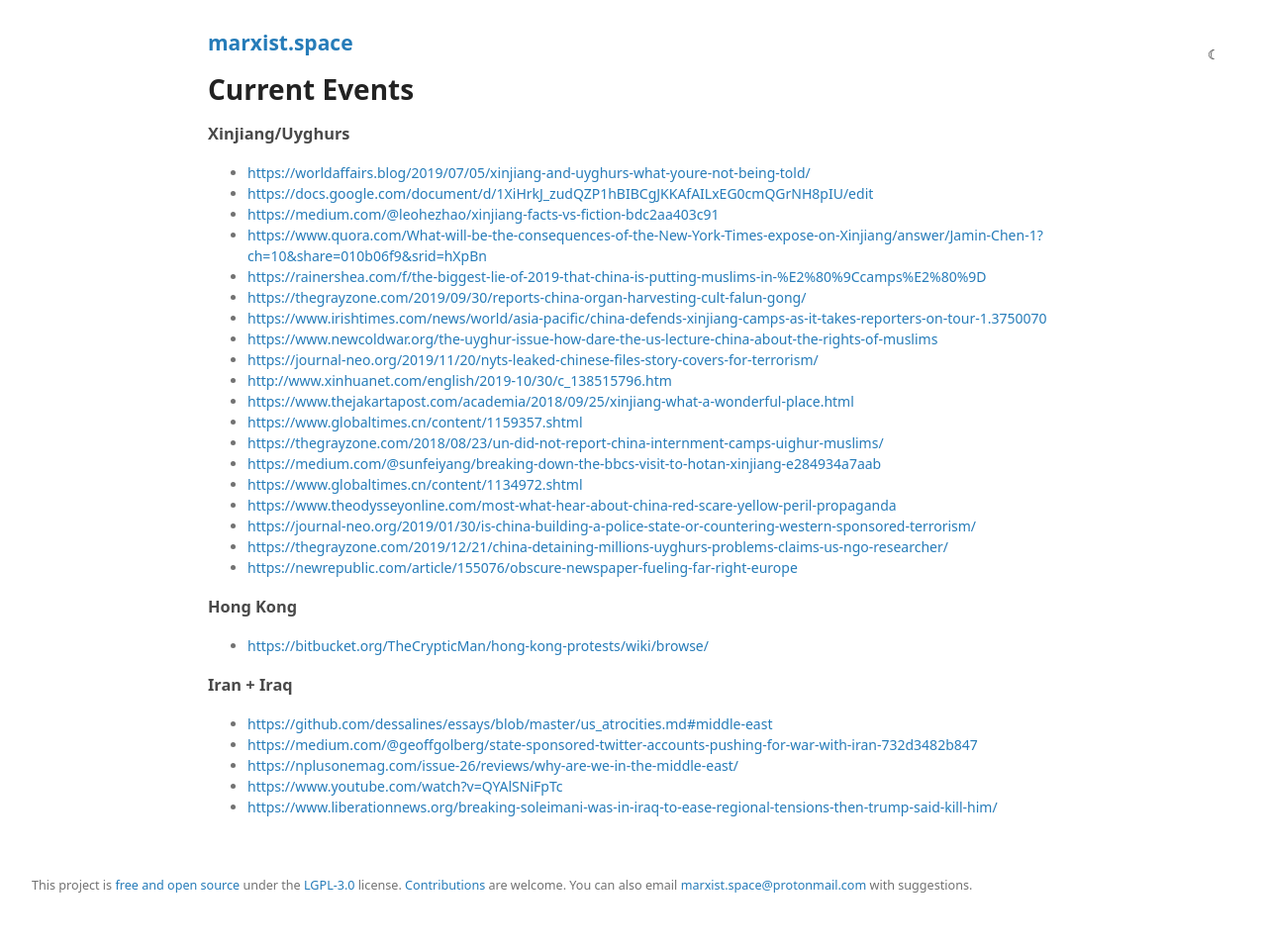
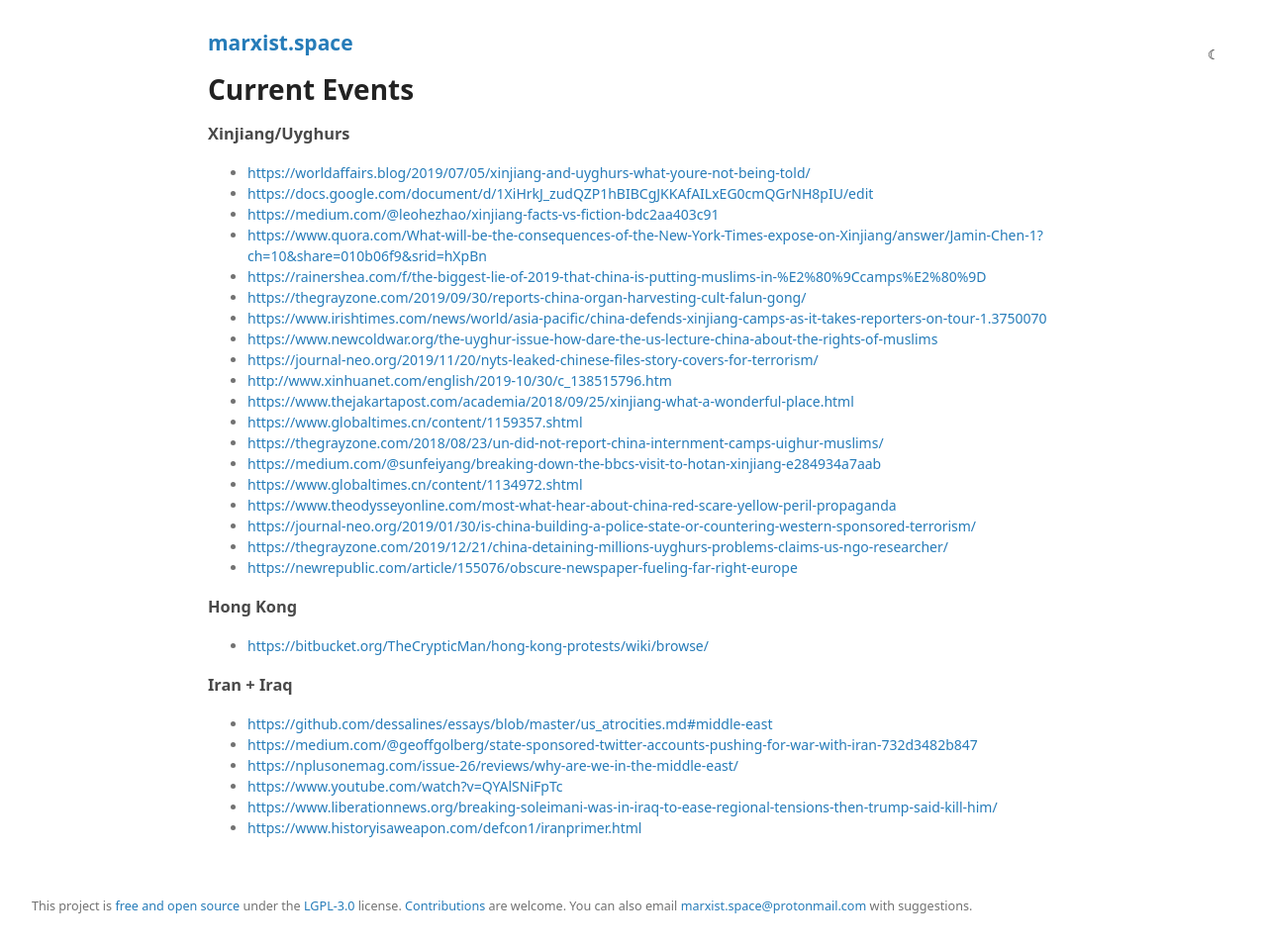
Before and after one commit to prolesoft/marxist.space, a Jekyll site: the page built from current-events.md, in a window 1280 px wide. Shown: the whole page at 99% size. Built offline with Jekyll 4.4.1, drawn with Linux system fonts in a browser that asks for light colours; our own code applies the rules of GitHub Pages for plain Markdown files; before the commit the page ends 937 px from its top, so only the background shows below that.

Commit message:
current-events.md

```diff
--- a/current-events.md
+++ b/current-events.md
@@ -39,3 +39,4 @@
 * <https://nplusonemag.com/issue-26/reviews/why-are-we-in-the-middle-east/>
 * <https://www.youtube.com/watch?v=QYAlSNiFpTc>
 * <https://www.liberationnews.org/breaking-soleimani-was-in-iraq-to-ease-regional-tensions-then-trump-said-kill-him/>
+* <https://www.historyisaweapon.com/defcon1/iranprimer.html>
```
